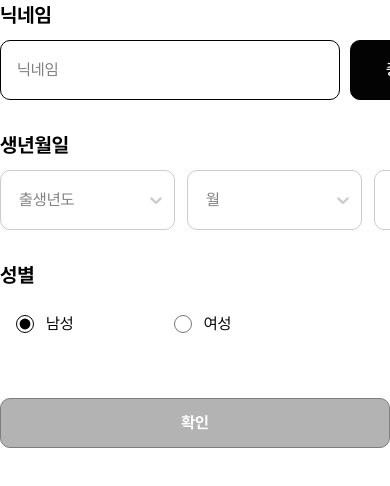
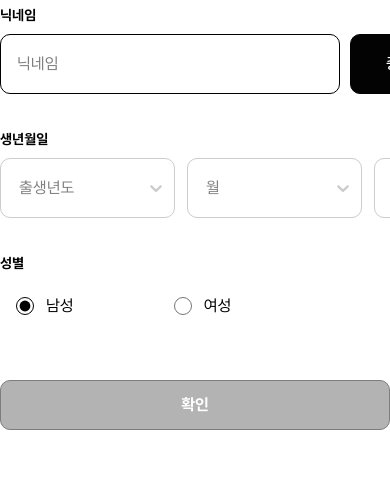
Before and after one commit to Odagada/Trimo-FE, a Next.js app: page /signup/components/WriteAdditionalInfo in a window 390 px wide. Shown: the top 486 px of the page. Built offline with nearby package versions, Linux system fonts and the light colour scheme.

Commit message:
feat: Input Wrapper 모바일 반응형 적용

```diff
--- a/components/atoms/Inputs/InputWapper.tsx
+++ b/components/atoms/Inputs/InputWapper.tsx
@@ -2,13 +2,13 @@ import { InputWrapperProps } from "@/types/client.types";
 
 function InputWrapper({ title, htmlFor, className = "", errors, children, divOptions }: InputWrapperProps) {
   return (
-    <div className={`flex flex-col w-full gap-10 relative ${divOptions}`}>
-      {title && <p className="text-primary-900 heading5">{title}</p>}
+    <div className={`flex flex-col w-full gap-10 maxTablet:gap-4 relative ${divOptions}`}>
+      {title && <p className="text-primary-900 heading5 maxTablet:text-14">{title}</p>}
       <label
         htmlFor={htmlFor}
         className={`${
           errors ? "border-error" : "border-gray-300 focus-within:border-primary-600"
-        }  flex w-full flex-row item-center rounded-10 px-16 py-12 bg-white border border-solid tab:px-16 tab:py-14 ${className} `}
+        }  flex w-full flex-row item-center rounded-10 px-16 py-12 bg-white border border-solid tab:px-16 tab:py-14maxTablet:text-14 ${className} `}
       >
         {children}
       </label>
```
